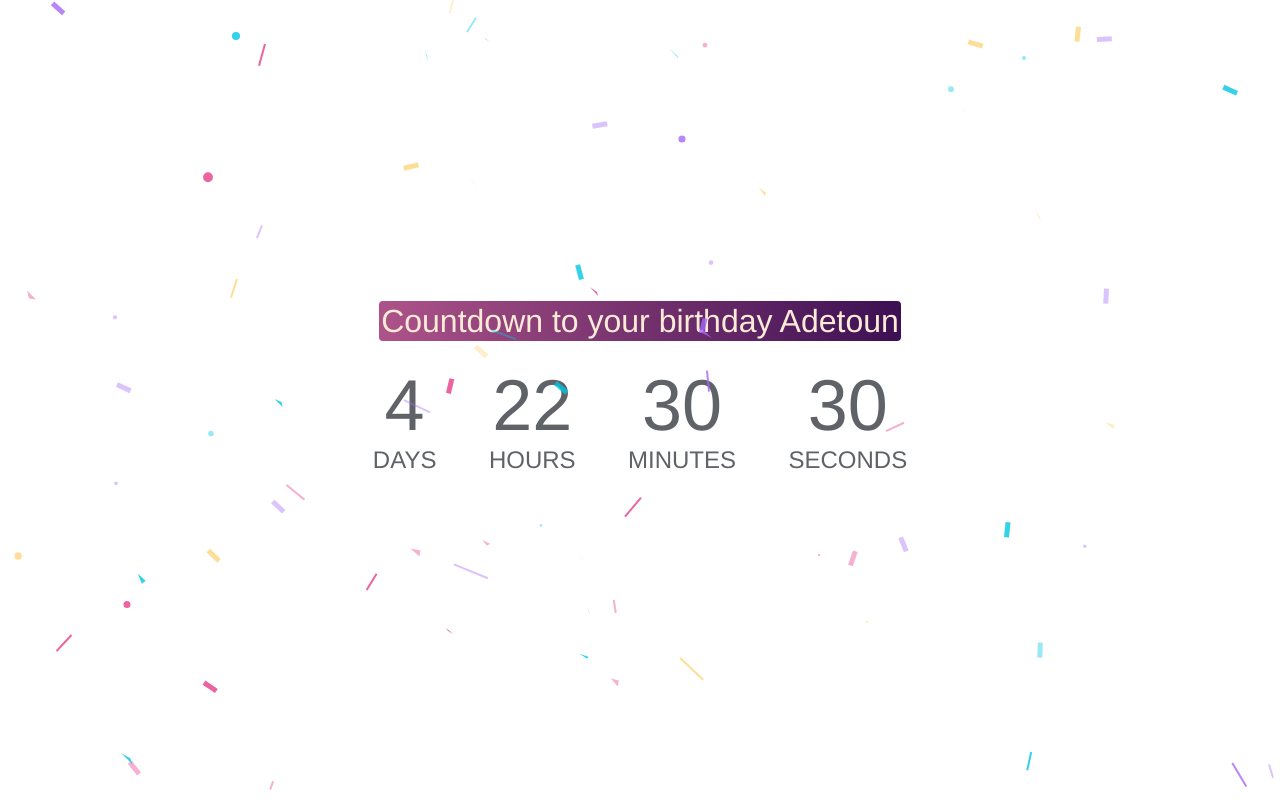
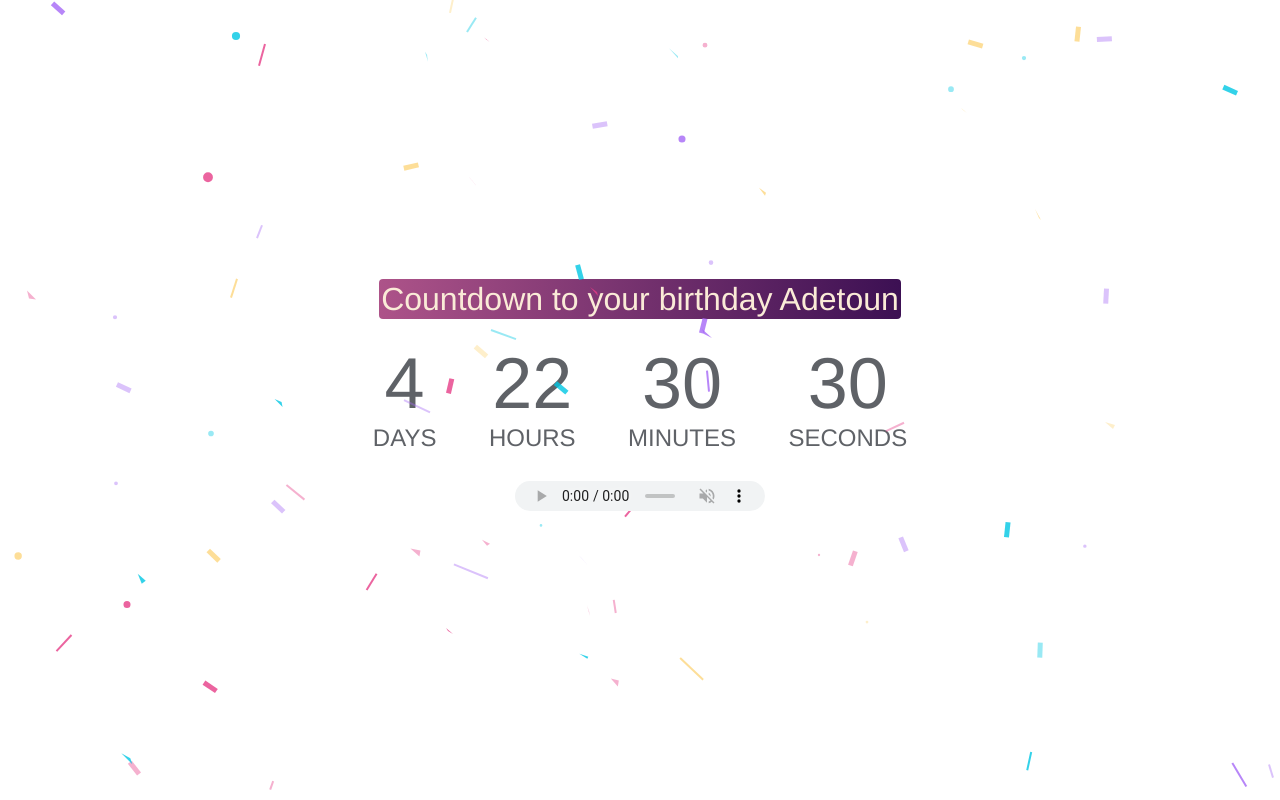
Before and after one commit to Mansheu/Adetoun-Birthday, a plain HTML site: page index.html in a window 1280 px wide. Drawn offline with Linux system fonts and the light colour scheme.

Commit message:
control index.html

```diff
--- a/index.html
+++ b/index.html
@@ -22,7 +22,7 @@
       <li><span id="minute"></span>minutes</li>
       <li><span id="second"></span>seconds</li>
     </ul>
-    <audio autoplay>
+    <audio controls autoplay muted>
         <source src="audio/birthday.ogg" type="audio/ogg">
         <source src="audio/birthday.mp3" type="audio/mpeg">
         Your browser does not support the audio element.
```
